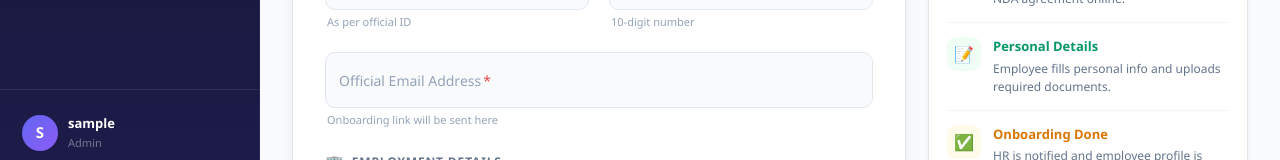
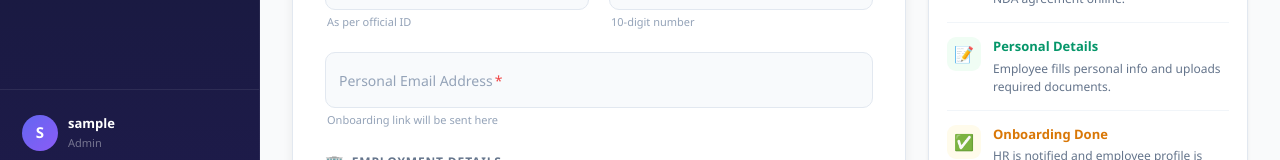
Before and after one commit to zayroninfotech/Zayron-Welcome-Portal, a React (Vite) app: page /admin/employees/new in a window 1280 px wide. Shown: the part 581-741 px from the top of the page. Built offline with nearby package versions, Linux system fonts and the light colour scheme; sample sign-in values are in the browser's storage.

Commit message:
Change Official Email label to Personal Email Address

```diff
--- a/src/pages/admin/CreateEmployee.jsx
+++ b/src/pages/admin/CreateEmployee.jsx
@@ -204,7 +204,7 @@ export default function CreateEmployee() {
               <FloatInput label="Employee Full Name" value={form.name} onChange={e => set('name', e.target.value)} error={errors.name} hint="As per official ID" required />
               <FloatInput label="Mobile Number" value={form.mobile} onChange={e => set('mobile', e.target.value)} error={errors.mobile} hint="10-digit number" required />
             </div>
-            <FloatInput label="Official Email Address" type="email" value={form.email} onChange={e => set('email', e.target.value)} error={errors.email} hint="Onboarding link will be sent here" required />
+            <FloatInput label="Personal Email Address" type="email" value={form.email} onChange={e => set('email', e.target.value)} error={errors.email} hint="Onboarding link will be sent here" required />
 
             {/* Employment Section */}
             <SectionHead icon="🏢" title="Employment Details" />
```
Also changed, not shown: static/dist/assets/index.js.
